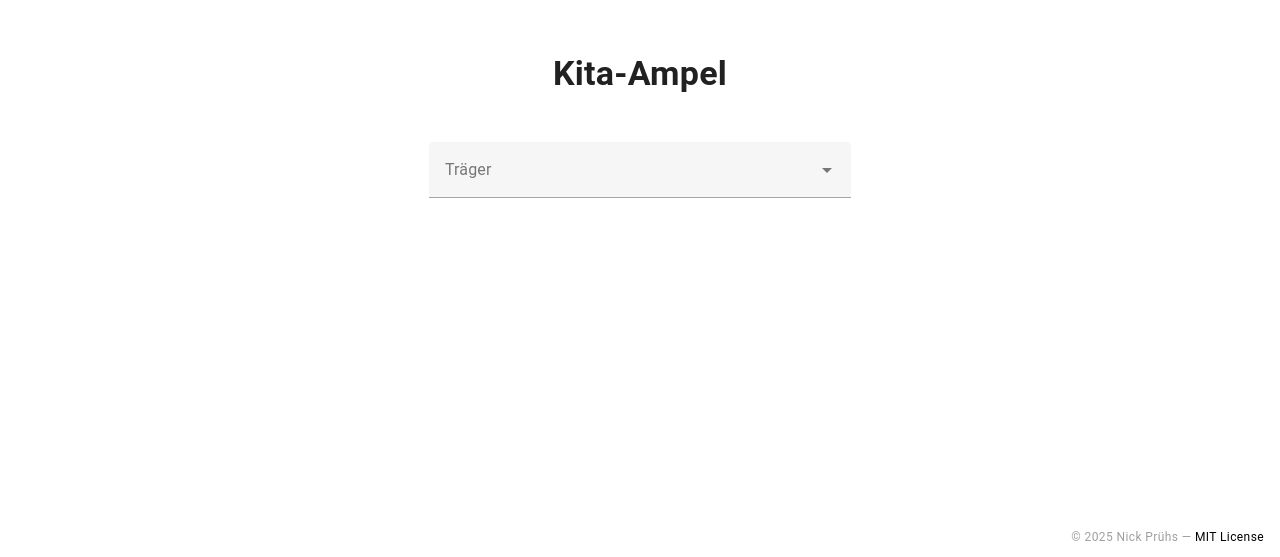
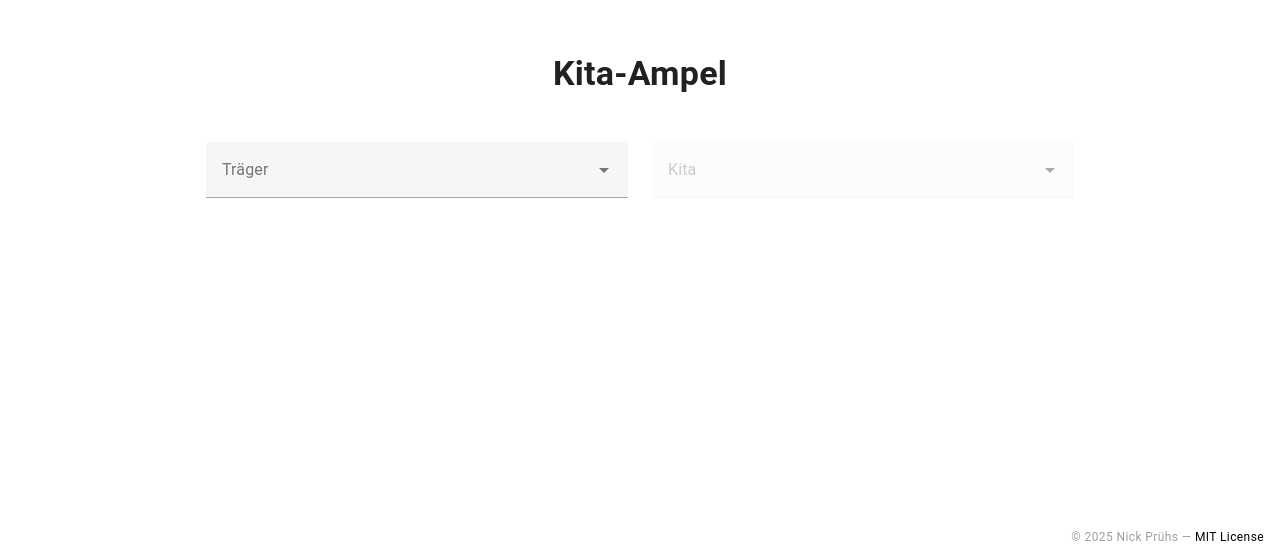
Before and after one commit to npruehs/kita-stats, a Vue app in the folder frontend/: page / in a window 1280 px wide. Shown: the part 243-800 px from the top of the page. Built offline with nearby package versions, Linux system fonts and the light colour scheme; a small style sheet from the web is missing.

Commit message:
Add "Kita" dropdown.

```diff
--- a/frontend/src/components/Kitaampel.vue
+++ b/frontend/src/components/Kitaampel.vue
@@ -15,18 +15,56 @@
           outlined
         />
       </v-col>
+
+      <v-col cols="12" md="6">
+        <v-select
+          v-model="selectedKita"
+          :items="kitaOptions"
+          label="Kita"
+          item-title="label"
+          item-value="value"
+          outlined
+          :disabled="!selectedCompany"
+        />
+      </v-col>
     </v-row>
   </v-container>
 </template>
 
 <script setup lang="ts">
-import { ref } from 'vue'
+import { ref, computed, watch } from 'vue'
 
 const companyOptions = [
   { label: 'Ballin', value: 'Ballin' },
   { label: 'Elbkinder', value: 'Elbkinder' },
-  { label: 'kinderzimmer', value: 'Kinderzimmer' },
+  { label: 'Kinderzimmer', value: 'Kinderzimmer' },
 ]
 
 const selectedCompany = ref<string | null>(null)
+const selectedKita = ref<string | null>(null)
+
+const kitasByCompany: Record<string, Array<{ label: string; value: string }>> = {
+  Ballin: [
+    { label: 'Ballin Kita mit Eltern-Kind-Zentrum Boberg', value: 'Ballin Kita mit Eltern-Kind-Zentrum Boberg' },
+    { label: 'Ballin Kita mit Eltern-Kind-Zentrum Leuchtturm', value: 'Ballin Kita mit Eltern-Kind-Zentrum Leuchtturm' },
+  ],
+  Elbkinder: [
+    { label: 'Elbkinder-Kita Mendelstraße', value: 'Elbkinder-Kita Mendelstraße' },
+    { label: 'Elbkinder-Kita Weidemoor', value: 'Elbkinder-Kita Weidemoor' },
+  ],
+  Kinderzimmer: [
+    { label: 'Kita kinderzimmer Tienrade', value: 'Kita kinderzimmer Tienrade' },
+    { label: 'Kita kinderzimmer Schilfpark', value: 'Kita kinderzimmer Schilfpark' },
+  ],
+}
+
+const kitaOptions = computed(() => {
+  if (!selectedCompany.value) return []
+  return kitasByCompany[selectedCompany.value] ?? []
+})
+
+watch(selectedCompany, () => {
+  // Clear selected Kita when company changes
+  selectedKita.value = null
+})
 </script>
```
